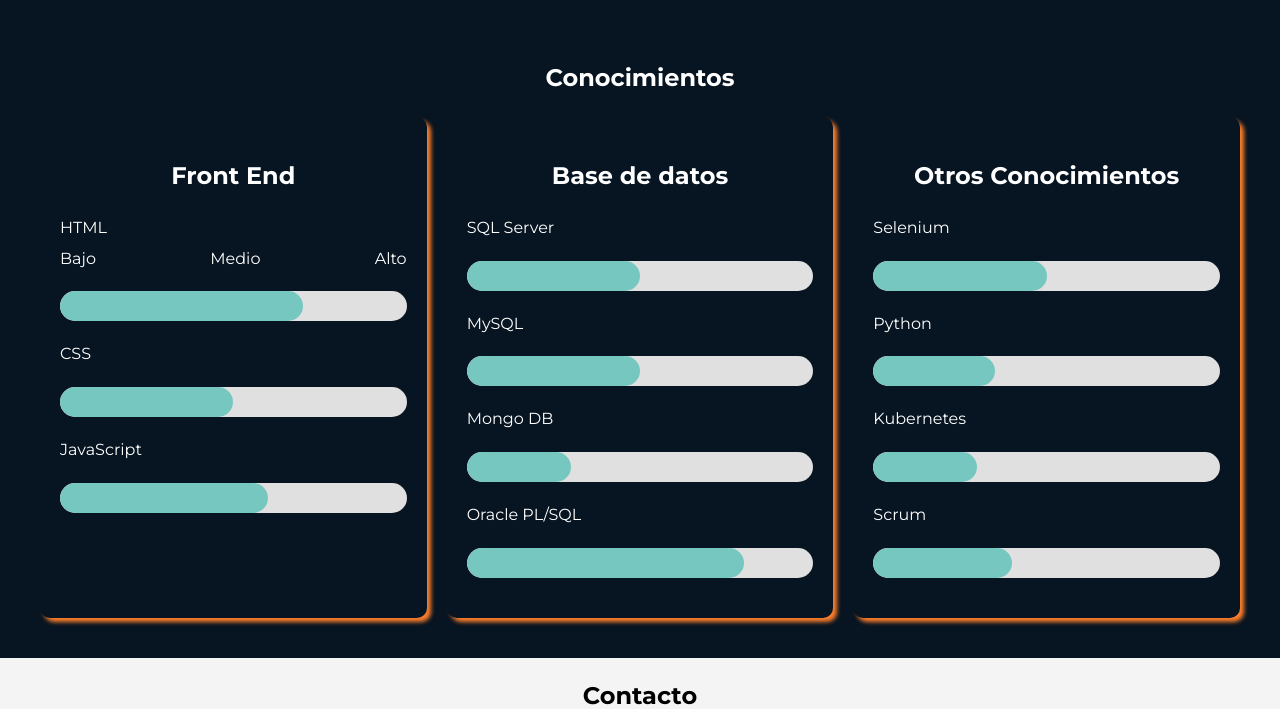
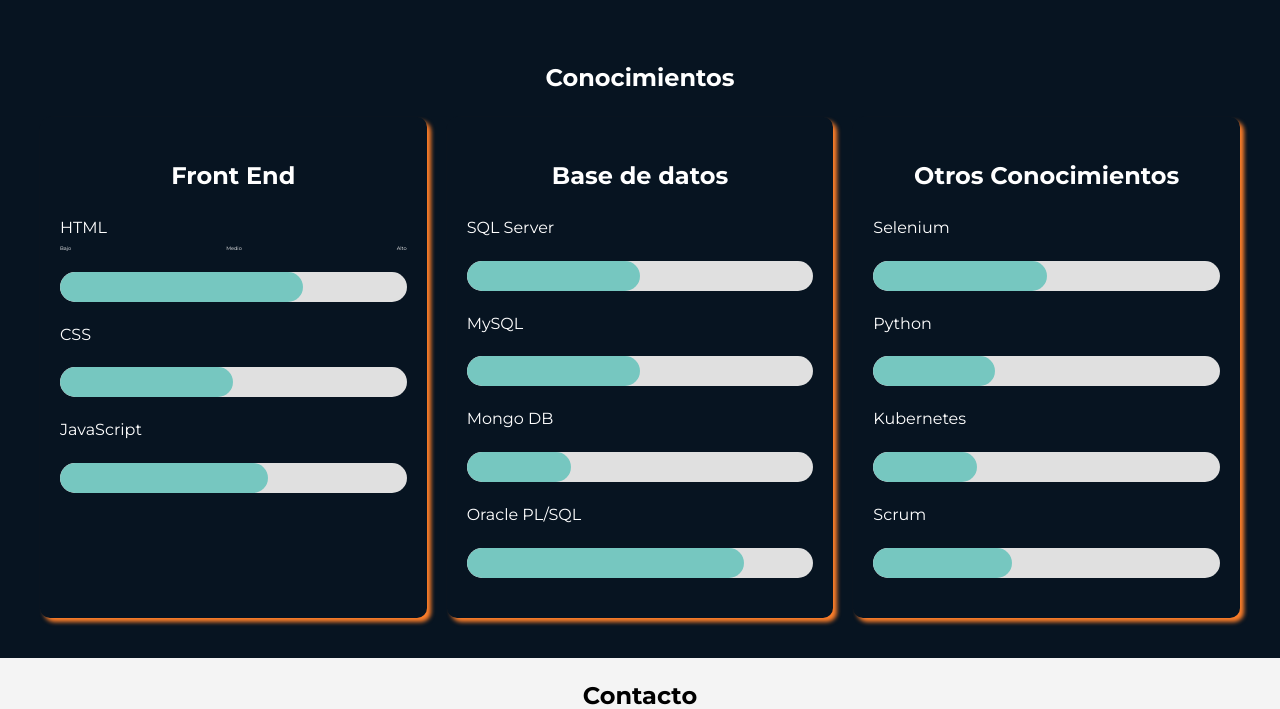
Before and after one commit to jvasquezg3/CvWeb, a Flask app: page / in a window 1280 px wide. Shown: the part 3164-3873 px from the top of the page. Run offline with Flask 3, Linux system fonts and the light colour scheme.

Commit message:
Add files via upload

```diff
--- a/static/styles.css
+++ b/static/styles.css
@@ -289,7 +289,8 @@ main {
 .txtbar{
     display: flex;
     justify-content: space-between;
-    margin-top: 5px;
+    margin-top: 3px;
+    font-size: 5px;
 }
 
 .txtbar .prbar {
```
